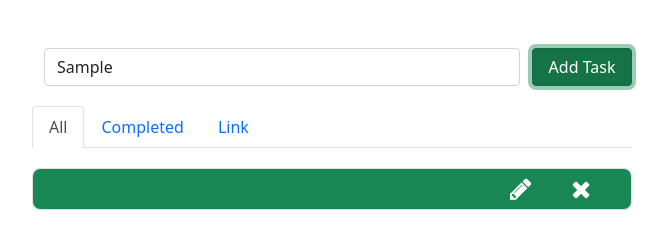
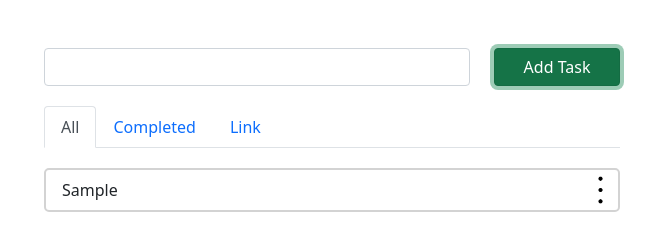
Before and after one commit to s24nath/to-do-aap, a plain HTML site: page index.html in a window 1280 px wide. Both pictures are taken after typing "Sample" into the empty fields and a click on the button "Add Task". Shown: the whole page, without its empty margins (308-975 px from the left). Drawn offline with nearby package versions, Linux system fonts and the light colour scheme.

Commit message:
Work on Progress

```diff
--- a/css/style.css
+++ b/css/style.css
@@ -3,12 +3,17 @@ body * {
     padding: 0;
     box-sizing: border-box;
 }
-.custom_nav_tabs,
-.tab_content_list,
-.custom_form {
+ul {
+    padding: 0;
+    list-style-type: none;
+}
+.custom_row {
     width: 100%;
     max-width: 600px;
     margin: 0 auto;
+}
+.task-submit-btn {
+    width: 100%;
 }
 .custom_nav_tabs {
     margin: 20px auto;
@@ -42,3 +47,45 @@ body * {
 .tab_content_list .list-group-item .overlay .option {
     margin: 0 20px;
 }
+.list-group-item {
+    padding-right: 35px;
+    margin: 0 0 20px;
+    border-radius: 5px !important;
+    border: 2px solid lightgrey !important;
+}
+.action-btn {
+    right: 0;
+    top: 50%;
+    transform: translateY(-50%);
+    position: absolute;
+    width: 35px;
+    padding: 0;
+    box-shadow: none !important;
+}
+.action-btn img {
+    width: 100%;
+    pointer-events: none;
+}
+.action-list {
+    background-color: whitesmoke;
+    width: 80px;
+    border-radius: 5px;
+    box-shadow: 0px 5px 20px rgba(0, 0, 0, 0.2);
+    position: absolute;
+    top: 100%;
+    right: 0;
+    z-index: 1;
+    display: none;
+}
+.action-list.active {
+    display: block;
+}
+.action-list li {
+    padding: 5px 15px;
+    cursor: pointer;
+}
+.action-list hr {
+    border: none;
+    height: 1px;
+    background-color: gray;
+}
--- a/index.html
+++ b/index.html
@@ -14,12 +14,16 @@
 
 <body>
     <div class="container">
-        <form action="#" class="custom_form row pt-5" id="adding_task">
-            <div class="form-group col-md-10">
+        <form action="#" class="custom_form row custom_row pt-5" id="adding_task">
+            <div class="form-group col-md-9">
                 <input type="text" class="form-control" id="task_input"/>
             </div>
-            <button type="button" class="btn btn-success col-md-2">Add Task</button>
+            <div class="col-md-3">
+                <button type="submit" class="btn btn-success task-submit-btn">Add Task</button>
+            </div>
         </form>
+        <div class="row custom_row">
+            <div class="col-md-12">
                 <ul class="nav nav-tabs custom_nav_tabs">
                     <li class="nav-item">
                         <a class="nav-link active" href="#">All</a>
@@ -31,18 +35,16 @@
                         <a class="nav-link" href="#">Link</a>
                     </li>
                 </ul>
-        <!-- Tab Content -->
-        <ul class="tab_content_list p-0">
-            <li class="list-group-item">
-                <div class="overlay">
-                    <div class="center_y d-flex justify-content-end">
-                        <div class="option"><i class="fa fa-pencil"></i></div>
-                        <div class="option"><i class="fa fa-remove"></i></div>
             </div>
         </div>
-                as
-            </li>
+        <!-- Tab Content -->
+        <div class="row custom_row">
+            <div class="col-md-12">
+                <ul id="tab_content_list" class="p-0">
+
                 </ul>
+            </div>
+        </div>
     </div>
 
     <script src="js/script.js"></script>
--- a/js/script.js
+++ b/js/script.js
@@ -1,5 +1,97 @@
 // Fetch DOM Elements in a variable
-let addTaskForm = document.querySelector('#addingTask');
-let taskInputvalue = document.querySelector('#task_input');
-let navTabLinksList = document.querySelectorAll('.nav-link');
-let tasklist = document.querySelectorAll('.list-group-item');
+const taskInputForm = document.querySelector('#adding_task');
+const taskInputValue = document.querySelector('#task_input');
+const tabContentList = document.querySelector(`#tab_content_list`);
+const navTabLinksList = document.querySelectorAll('.nav-link');
+const tasklist = document.querySelectorAll('.list-group-item');
+
+let todoListDataContainerGlobal = [];
+
+// Function definition to create task data in Local Storage
+const setToLocalStorage = () => {
+    localStorage.setItem('taskData', JSON.stringify(todoListDataContainerGlobal));
+};
+
+// Function definition to fetch task data from Local Storage
+const getFromLocalStorage = () => {
+    let fetchedFromLocalStorage = JSON.parse(localStorage.getItem('taskData'));
+    if (fetchedFromLocalStorage) {
+        todoListDataContainerGlobal = fetchedFromLocalStorage;
+    } else {
+        console.log("Empty List");
+    }
+};
+
+// Function definition for displaying task list
+const displayTasks = () => {
+    let currentTaskHTML = '';
+    let taskListHTML = '';
+    todoListDataContainerGlobal.forEach((currentElement) => {
+        taskListHTML += `
+        <li class="list-group-item">
+            <p class="task_text">
+                ${currentElement.text}
+            </p>
+            <button class="btn action-btn">
+                <img src="./img/dots.png" alt="">
+            </button>
+            <ul class="action-list">
+                <li>Edit</li>
+                <hr>
+                <li>Delete</li>
+            </ul>
+        </li>
+        `;
+    });
+    tabContentList.innerHTML = taskListHTML;
+    actionBtnFunctionality();
+};
+
+// Letting all the DOM elements to be loaded first
+document.addEventListener('DOMContentLoaded', function() {
+    getFromLocalStorage();
+    displayTasks();
+    taskInputForm.addEventListener("submit", function(event) {
+        event.preventDefault();
+        let taskEntered = String(taskInputValue.value);
+        if (taskEntered.length !== 0) {
+            const taskData = {
+                text: taskEntered,
+                isPending: false,
+                uniqueTimeStamp: Date.now()
+            };
+            todoListDataContainerGlobal.push(taskData);
+            setToLocalStorage();
+            taskInputValue.value = "";
+            displayTasks();
+        } else {
+            console.log("No value");
+        }
+    });
+});
+
+// Function definition for action button for each task in the list
+const actionBtnFunctionality = () => {
+    const actionBtnAll = document.querySelectorAll('.action-btn');
+    actionBtnAll.forEach((currentElement) => {
+        currentElement.addEventListener('click', (event) => {
+            event.stopPropagation();
+            actionBtnAll.forEach((currentElement) => {
+                if (currentElement !== event.target) {
+                    currentElement.nextElementSibling.classList.remove('active');
+                }
+            });
+            if (!currentElement.nextElementSibling.classList.contains('active')) {
+                currentElement.nextElementSibling.classList.add('active');
+            } else {
+                currentElement.nextElementSibling.classList.remove('active');
+            }
+        });
+    });
+};
+
+document.addEventListener('click', (event) => {
+    actionBtnAll.forEach((currentElement) => {
+        currentElement.nextElementSibling.classList.remove('active');
+    });
+});
```
Also changed, not shown: img/dots.png (added). Lines whose indentation alone changed are shown as unchanged.
